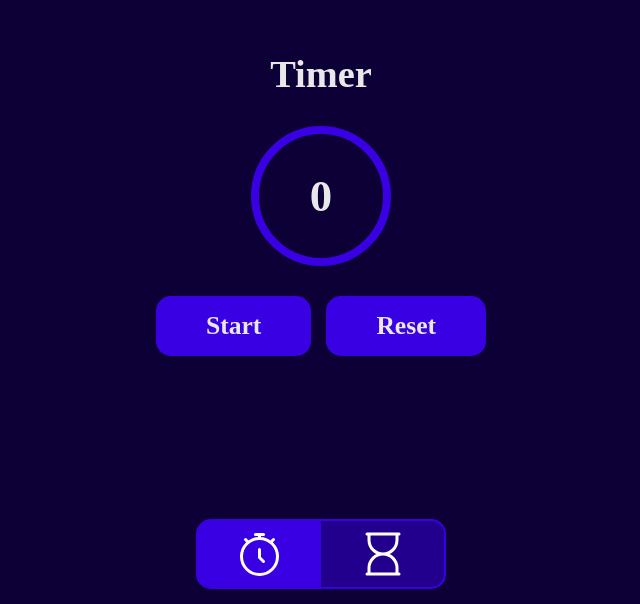
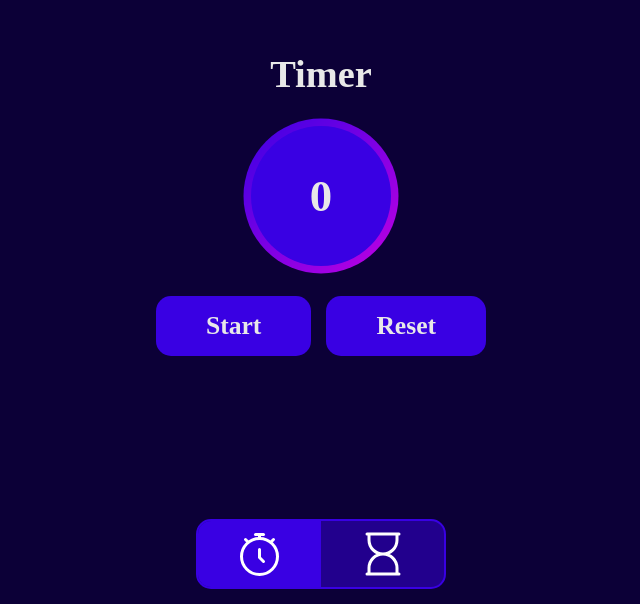
Before and after one commit to nkatrich/time_up, a React (Vite) app: page / in a window 1280 px wide. Shown: the part 196-800 px from the top of the page, without its empty margins (319-959 px from the left). Built offline with nearby package versions, Linux system fonts and the light colour scheme.

Commit message:
fine tune code, added some css styles

```diff
--- a/src/App.css
+++ b/src/App.css
@@ -24,14 +24,39 @@ h2 {
   font-size: clamp(20px, 3.5vw, 64px);
   font-weight: bold;
   padding: 20px;
-  background-color: transparent;
-  border: 8px solid rgb(57, 0, 227);
   width: 140px;
   height: 140px;
   border-radius: 50%;
   display: flex;
   justify-content: center;
   align-items: center;
+  position: relative;
+  z-index: 5;
+}
+
+.timer::before {
+  content: "";
+  position: absolute;
+  top: 50%;
+  left: 50%;
+  transform: translate(-50%, -50%);
+  width: calc(100% + 15px);
+  height: calc(100% + 15px);
+  background: linear-gradient(135deg, rgb(57, 0, 227), rgb(193, 0, 227));
+  z-index: -1;
+  border-radius: 50%;
+}
+
+.timer::after {
+  content: "";
+  position: absolute;
+  inset: 0;
+  width: 100%;
+  height: 100%;
+  background-color: rgb(57, 0, 227);
+
+  z-index: -1;
+  border-radius: 50%;
 }
 
 .timer.pulse-trigger {
@@ -40,6 +65,7 @@ h2 {
 
 @keyframes pulse {
   0%, 100% {
+
     transform: scale(1);
   }
   50% {
--- a/src/assets/pages/Timer.jsx
+++ b/src/assets/pages/Timer.jsx
@@ -7,7 +7,6 @@ function TimerPage() {
     const interval = useRef(null);
     const startTimeRef = useRef(null);
     const elapsedRef = useRef(0);
-    const timerRef = useRef(null);
 
     useEffect(() => {
         setAnimate(true);
@@ -43,7 +42,6 @@ function TimerPage() {
             <div className="block-of-timer">
                 <h2 className="timer-title">Timer</h2>
                 <span
-                    ref={timerRef}
                     className={`timer ${animate ? 'pulse-trigger' : ''}`}
                 >
                     {seconds}
--- a/src/components/Menu.jsx
+++ b/src/components/Menu.jsx
@@ -60,7 +60,7 @@ const StyledWrapper = styled.div`
     overflow: hidden;
   }
 
-  .button-menu:hover {
+  .button-container button:hover {
     transform: scale(1.1);
   }`;
 
```
